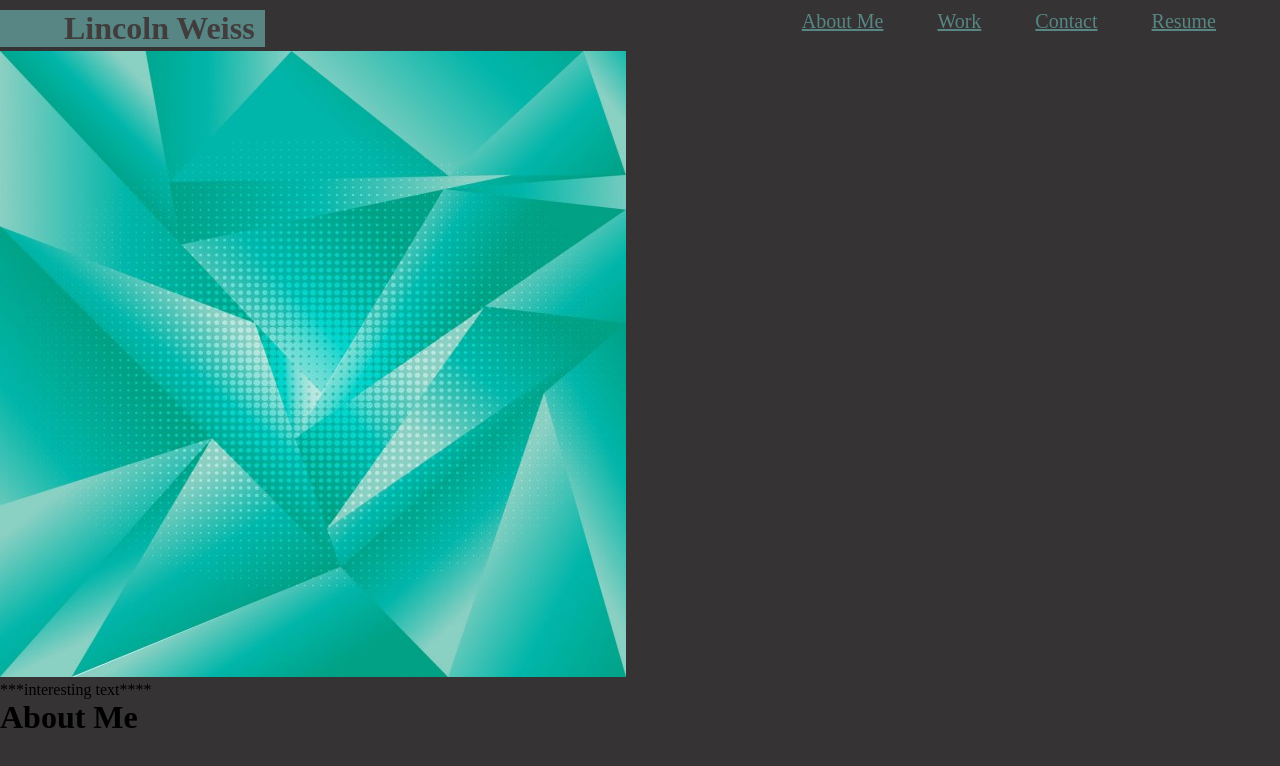
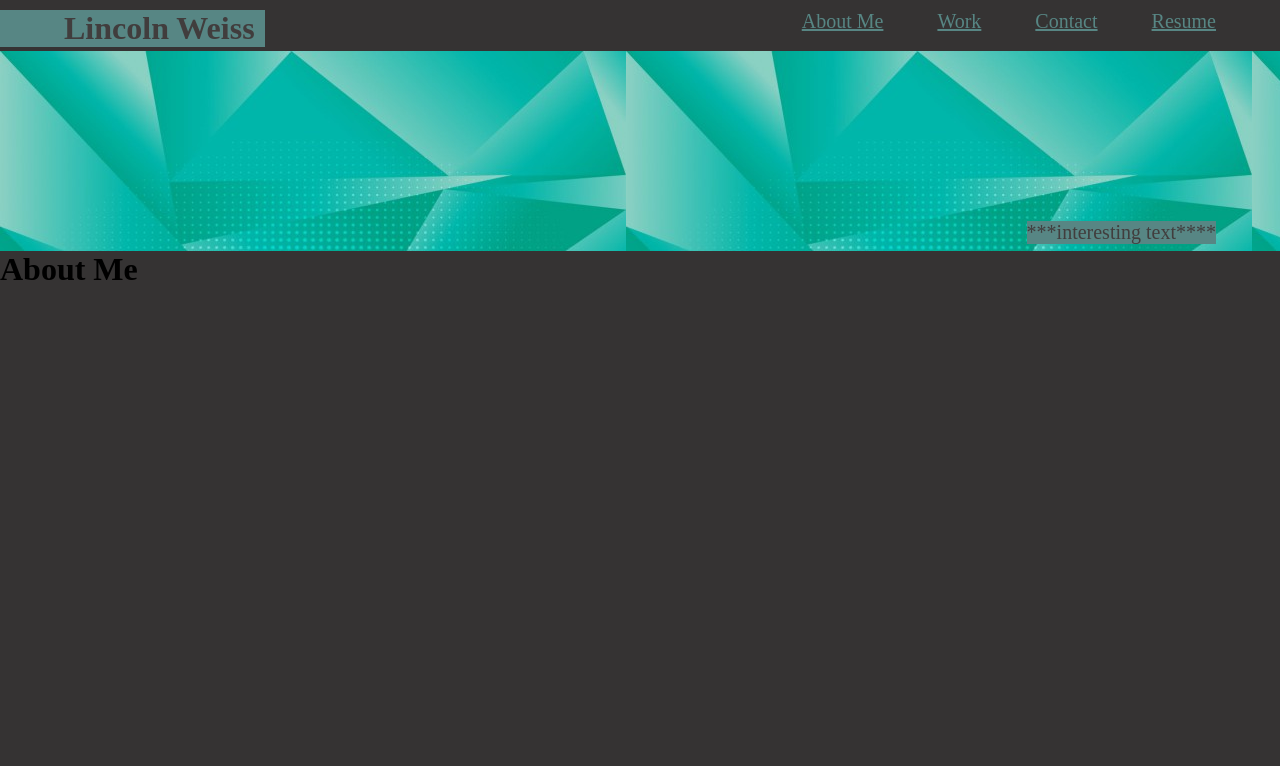
Before and after one commit to LincolnW90/Challenge02, a plain HTML site: page index.html in a window 1280 px wide. Drawn offline with Linux system fonts and the light colour scheme.

Commit message:
nav/banner done... again

```diff
--- a/index.html
+++ b/index.html
@@ -35,7 +35,6 @@
 
     <!-- banner -->
     <section class="banner">
-        <img src="./assets/prism-background.jpg" alt="">
                 <p>***interesting text****</p>
     </section>
 
--- a/style.css
+++ b/style.css
@@ -34,3 +34,17 @@ header nav ul li a{
     color: var(--standout);
     font-size: 20px;
 }
+
+/* banner */
+.banner{
+    background-image: url(./assets/prism-background.jpg);
+    height: 200px;
+}
+.banner p{
+    float: right;
+    margin-top: 170px;
+    margin-right: 5%;
+    font-size: 20px;
+    background: var(--standout);
+    color: var(--dark);
+}
```
